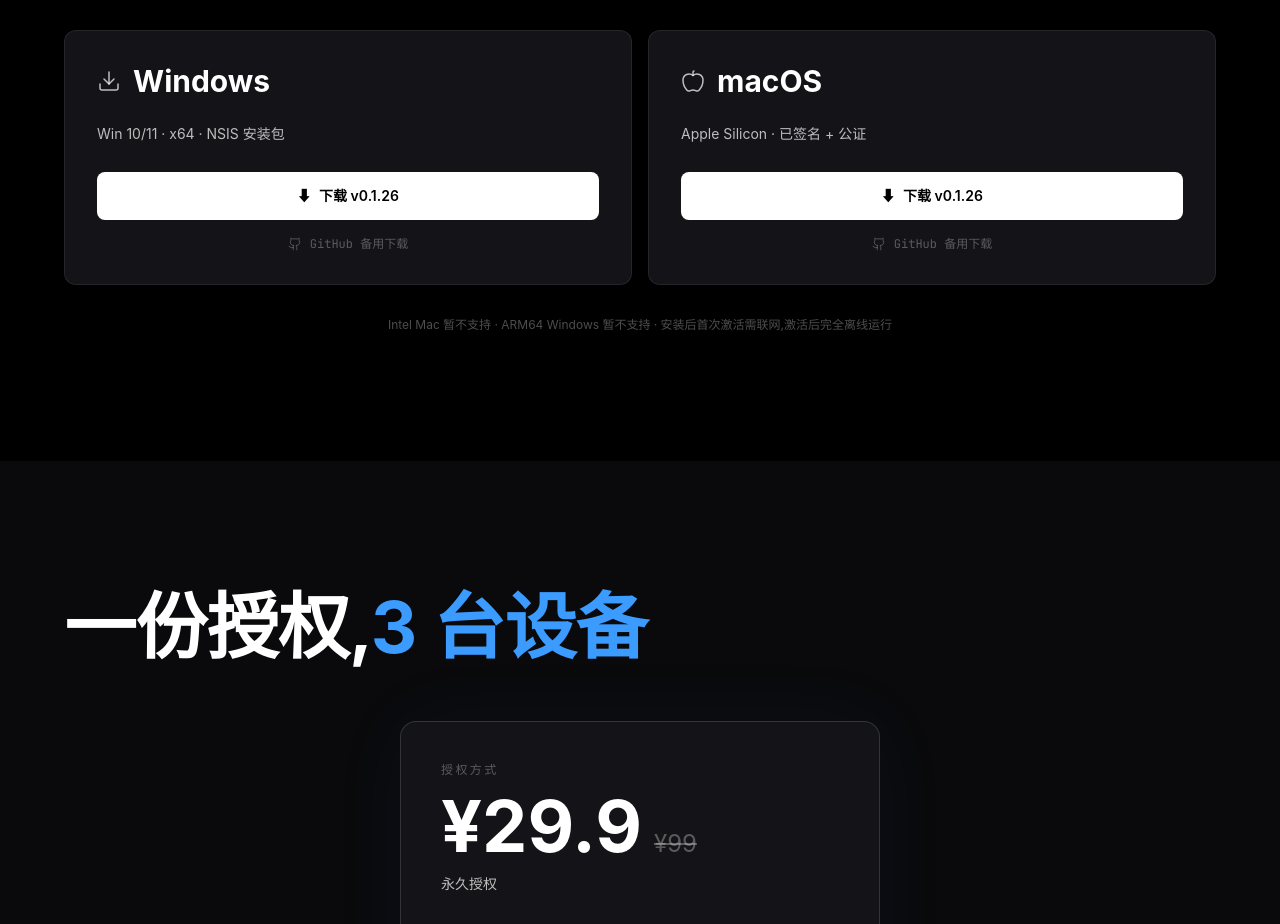
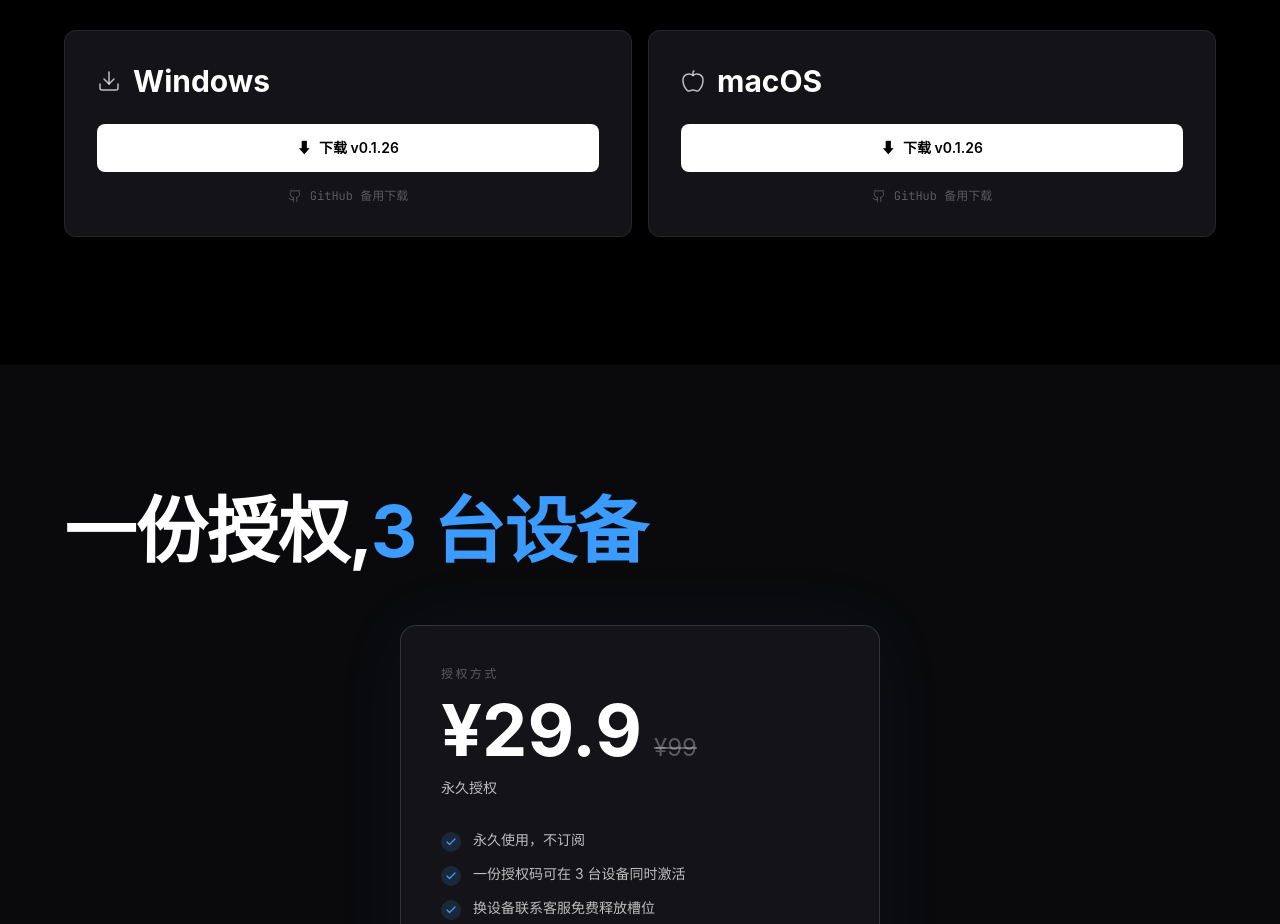
Before and after one commit to rjxznb/whatsub-website, a Next.js app: page / in a window 1280 px wide. Shown: the part 4140-5064 px from the top of the page. Built offline with nearby package versions, Linux system fonts and the light colour scheme; no server answers; a web font is replaced by a local one.

Commit message:
feat(download): remove platform spec sub-lines + bottom legacy note

```diff
--- a/src/components/Download.tsx
+++ b/src/components/Download.tsx
@@ -9,7 +9,6 @@
   {
     key: 'windows-x86_64' as const,
     label: 'Windows',
-    sub: 'Win 10/11 · x64 · NSIS 安装包',
     href: '/download/win',
     githubAsset: 'whatsub_x64-setup.exe',
     Icon: DownloadIcon,
@@ -17,7 +16,6 @@
   {
     key: 'darwin-aarch64' as const,
     label: 'macOS',
-    sub: 'Apple Silicon · 已签名 + 公证',
     href: '/download/mac',
     githubAsset: 'whatsub_aarch64.dmg',
     Icon: Apple,
@@ -69,7 +67,6 @@
                   {p.label}
                 </h3>
               </div>
-              <p className="mb-7 text-sm text-[--ink-soft]">{p.sub}</p>
               <a
                 href={p.href}
                 className="mb-4 inline-flex h-12 items-center justify-center gap-2 rounded-lg bg-white text-sm font-semibold text-bg transition-transform hover:-translate-y-px"
@@ -87,10 +84,6 @@
             </div>
           ))}
         </div>
-
-        <p className="reveal reveal-delay-3 mt-8 text-center text-xs text-[--ink-faint]">
-          Intel Mac 暂不支持 · ARM64 Windows 暂不支持 · 安装后首次激活需联网,激活后完全离线运行
-        </p>
       </div>
     </section>
   );
```
